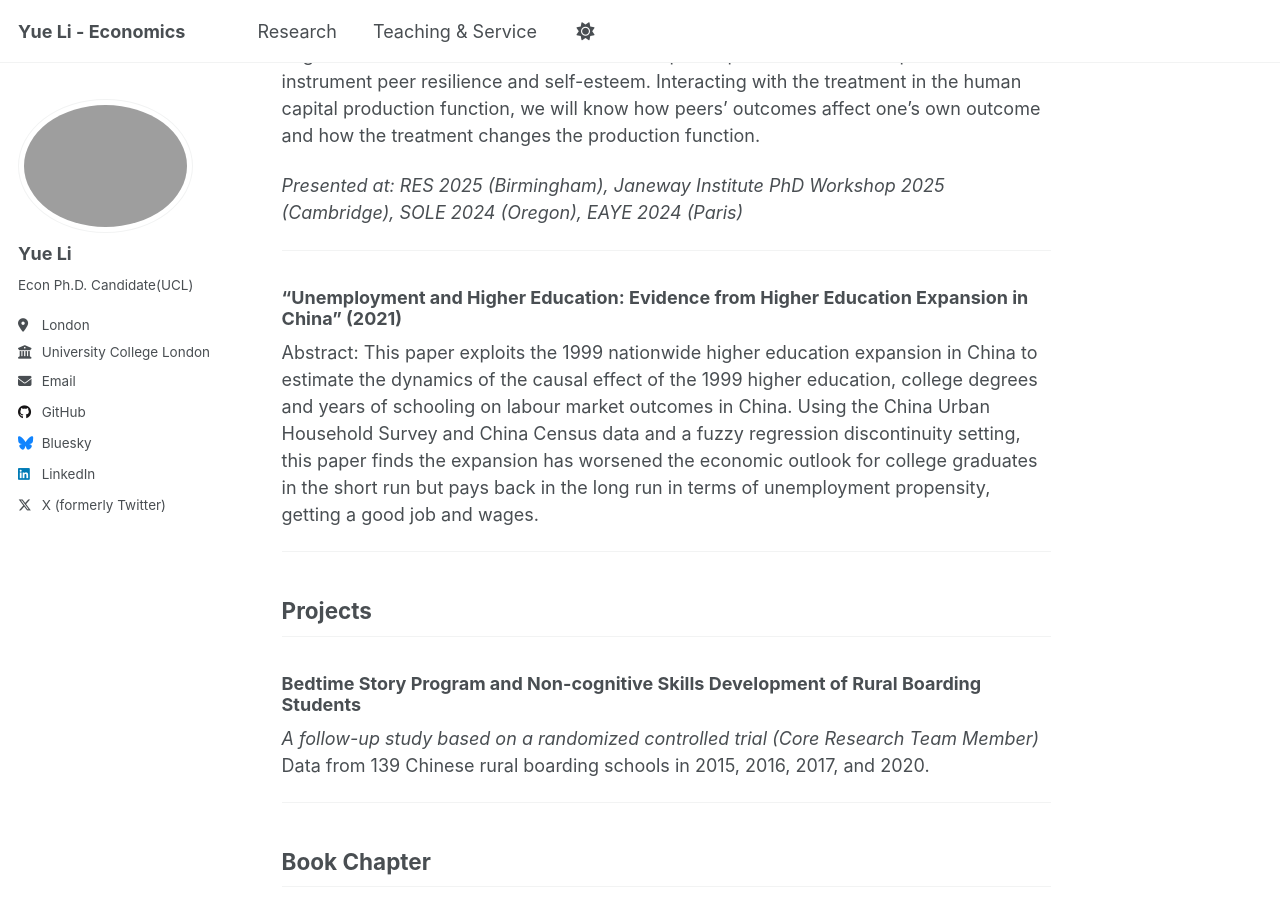
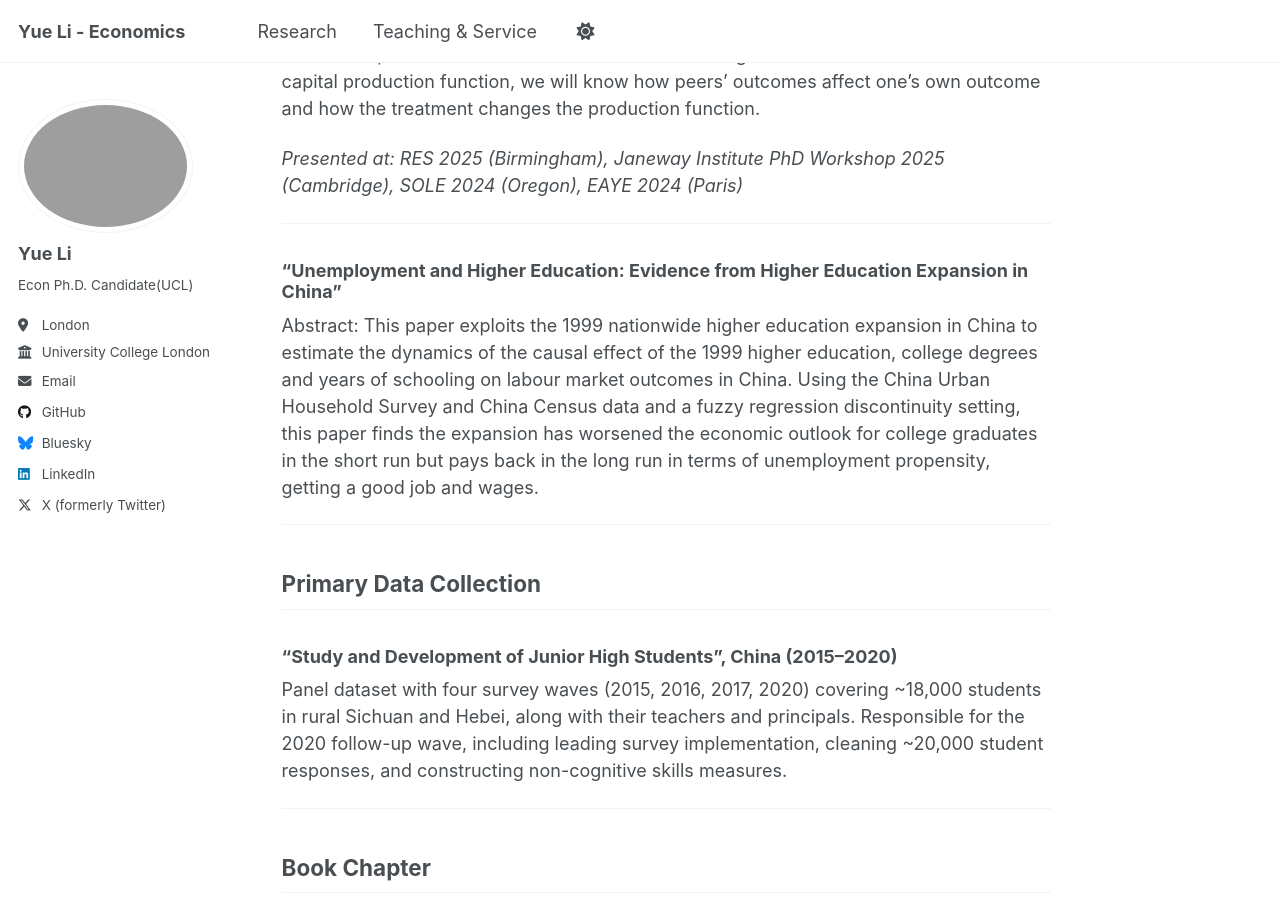
Before and after one commit to yueli-econ/yueli-econ.github.io, a Jekyll site: the page built from _pages/research.md, in a window 1280 px wide and 900 px high, scrolled down 620 px. Built offline with Jekyll 4.4.1, drawn with Linux system fonts in a browser that asks for light colours; a script that is not in the unit is left out.

Commit message:
Update research.md

```diff
--- a/_pages/research.md
+++ b/_pages/research.md
@@ -7,8 +7,7 @@ author_profile: true
 ## Working Papers
 
 ### “Non-cognitive Development and Peer Effects: Experimental Evidence from Chinese Rural Boarding School Students”
-*with Peiyi Jin*
-[📑 Slides](/files/Noncognitive_PeerEffects_Slides.pdf)
+*with Peiyi Jin*  [📑 Slides](/files/Noncognitive_PeerEffects_Slides.pdf)
 
 Abstract: This paper evaluates the direct and spillover effects of a low-cost, scalable intervention—audio bedtime stories—on non-cognitive skill development among rural boarding school students in China. Using a randomized controlled trial (RCT), we analyze data from 63 schools, where boarding students were exposed to bedtime stories broadcast through dormitory speakers. This design isolates treated students from untreated day students in the same classroom, allowing for robust identification of peer effects in non-cognitive skill transmission. The results show significant positive effects on treated students, with larger gains for those with day-student friends and larger friendship networks. Spillover effects on untreated day students were primarily driven by those with boarding friends, highlighting the critical role of peer networks in the transmission of non-cognitive skills. We use the characteristics of peers’ peers but not direct peers to instrument peer resilience and self-esteem. Interacting with the treatment in the human capital production function, we will know how peers’ outcomes affect one’s own outcome and how the treatment changes the production function.
 
@@ -16,19 +15,17 @@ Abstract: This paper evaluates the direct and spillover effects of a low-cost, s
 
 ---
 
-### “Unemployment and Higher Education: Evidence from Higher Education Expansion in China” (2021)
+### “Unemployment and Higher Education: Evidence from Higher Education Expansion in China”
 
 Abstract: This paper exploits the 1999 nationwide higher education expansion in China to estimate the dynamics of the causal effect of the 1999 higher education, college degrees and years of schooling on labour market outcomes in China. Using the China Urban Household Survey and China Census data and a fuzzy regression discontinuity setting, this paper finds the expansion has worsened the economic outlook for college graduates in the short run but pays back in the long run in terms of unemployment propensity, getting a good job and wages.
 
 
 ---
 
-## Projects
+## Primary Data Collection
 
-### Bedtime Story Program and Non-cognitive Skills Development of Rural Boarding Students
-
-*A follow-up study based on a randomized controlled trial (Core Research Team Member)*
-Data from 139 Chinese rural boarding schools in 2015, 2016, 2017, and 2020.
+### “Study and Development of Junior High Students”, China (2015–2020)
+Panel dataset with four survey waves (2015, 2016, 2017, 2020) covering ~18,000 students in rural Sichuan and Hebei, along with their teachers and principals. Responsible for the 2020 follow-up wave, including leading survey implementation, cleaning ~20,000 student responses, and constructing non-cognitive skills measures.
 
 ---
 
```
